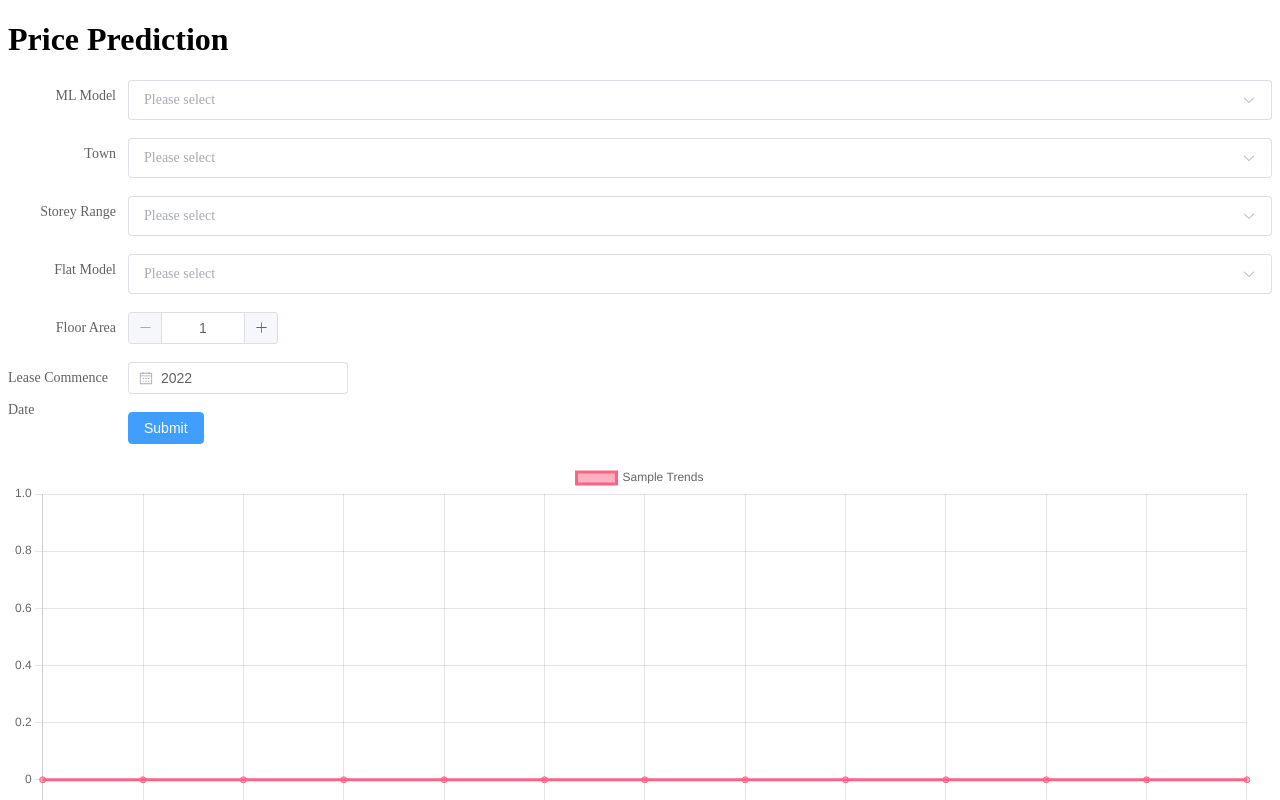
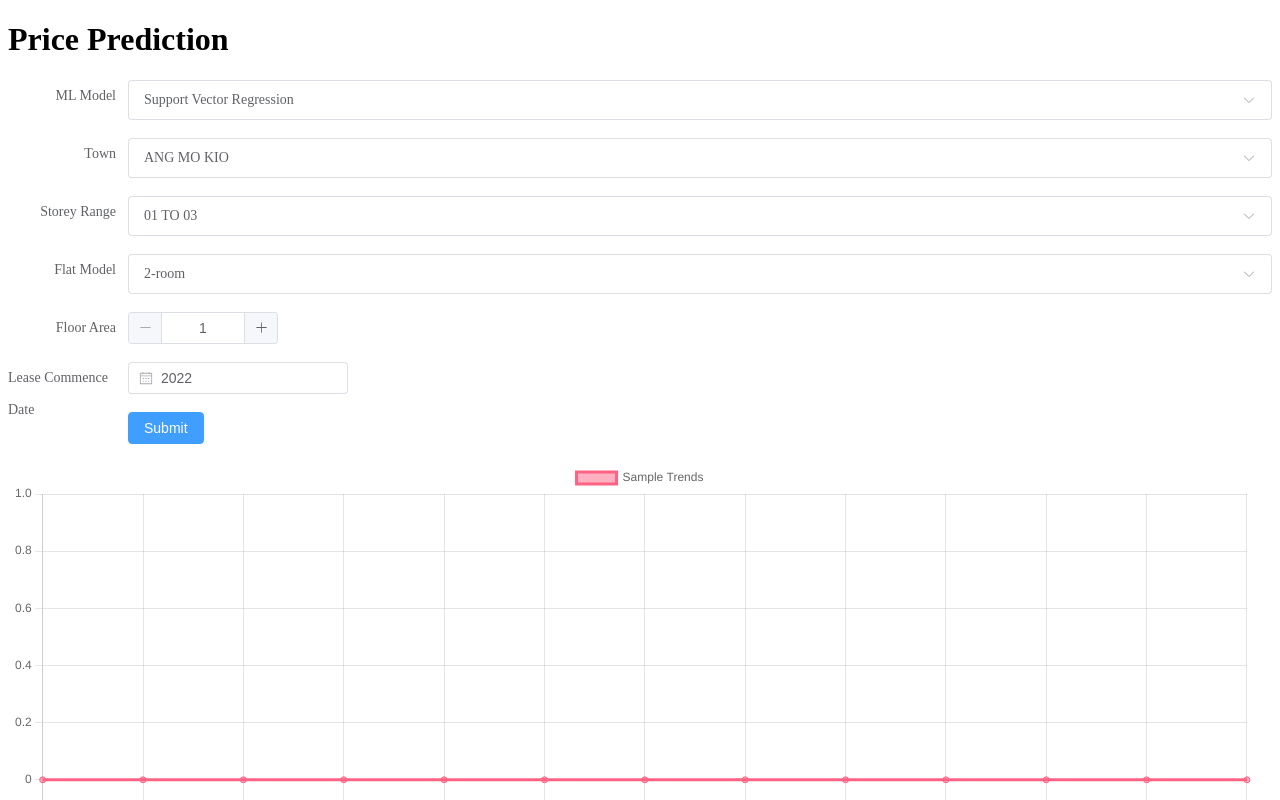
Before and after one commit to shenghaoc/ee4802-g20-tool-vue, a Nuxt app: page / in a window 1280 px wide. Shown: the top 800 px of the page. Built offline with nearby package versions, Linux system fonts and the light colour scheme.

Commit message:
Provide default values

```diff
--- a/components/AppForm.vue
+++ b/components/AppForm.vue
@@ -95,12 +95,12 @@ let chartData = {
 
 // do not use same name with ref
 const form = reactive({
-  ml_model: '',
-  town: '',
-  storey_range: '',
-  flat_model: '',
+  ml_model: 'Support Vector Regression',
+  town: 'ANG MO KIO',
+  storey_range: '01 TO 03',
+  flat_model: '2-room',
   floor_area_sqm: 1,
-  lease_commence_date: new Date(2022, 1)
+  lease_commence_date: curr.toDate()
 })
 
 const onSubmit = () => {
```
